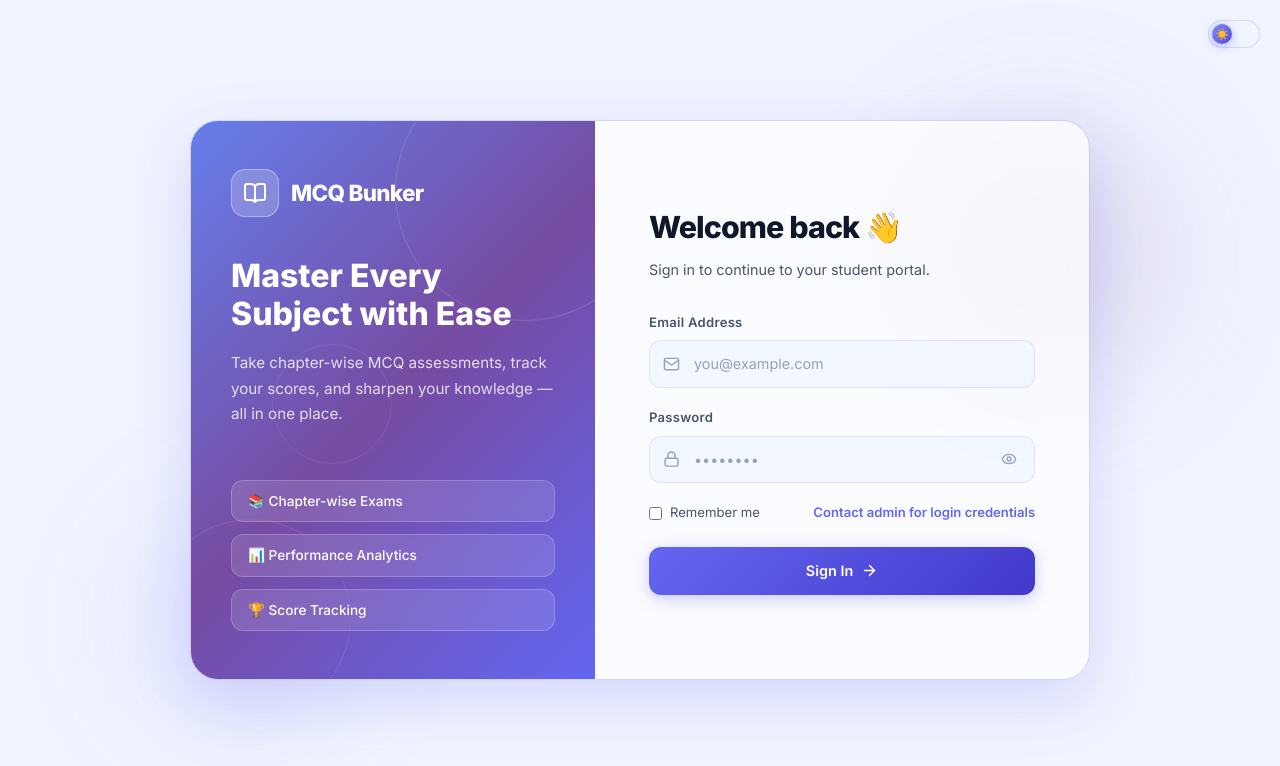
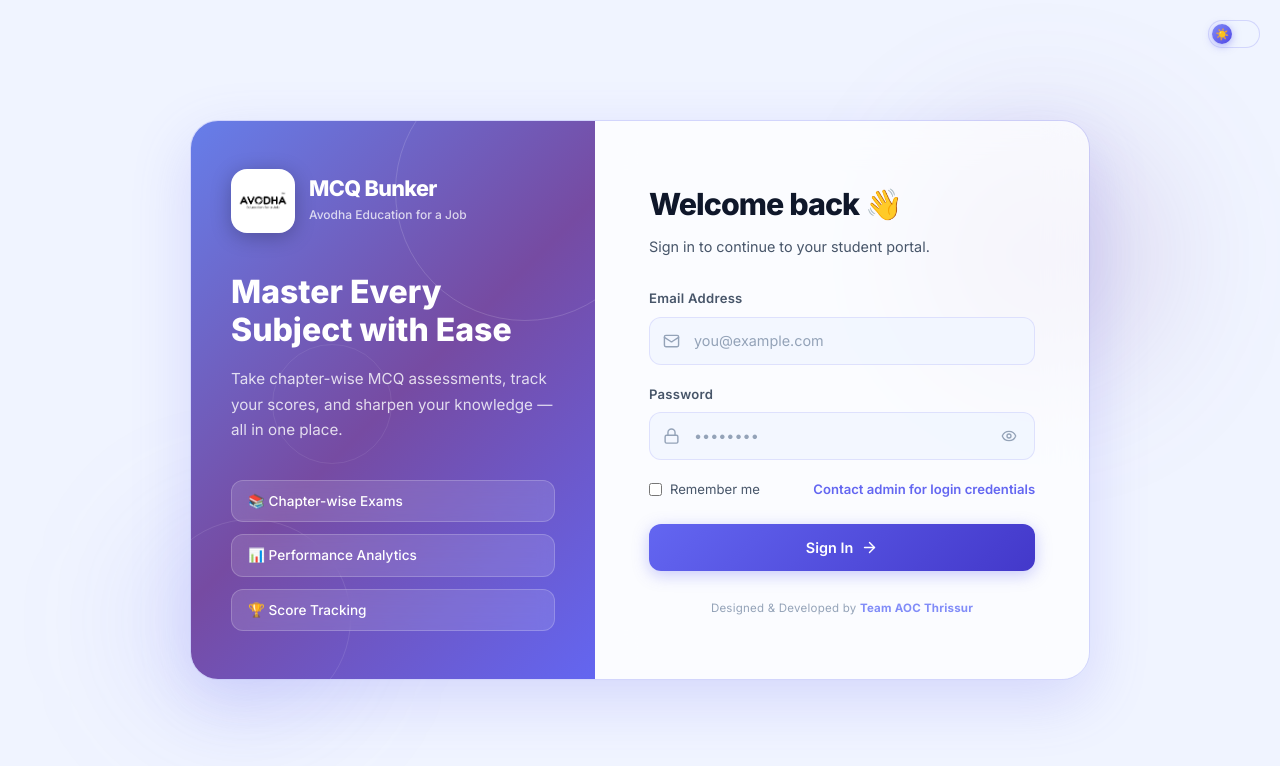
Before and after one commit to sajeevsjv/MCQ-Bunker, a React (Vite) app in the folder frontend/: page /login in a window 1280 px wide. Shown: the top 766 px of the page. Built offline with nearby package versions, Linux system fonts and the light colour scheme; no server answers.

Commit message:
avodha logo added

```diff
--- a/frontend/src/components/layout/StudentLayout.jsx
+++ b/frontend/src/components/layout/StudentLayout.jsx
@@ -3,9 +3,10 @@
 import { useAuth } from '../../context/AuthContext';
 import { useTheme } from '../../context/ThemeContext';
 import {
-  BookOpen, History, LogOut, LayoutDashboard,
-  Menu, X, Sun, Moon, ChevronRight
+  History, LogOut, LayoutDashboard,
+  X, ChevronRight
 } from 'lucide-react';
+import avodhaLogo from '../../assets/avodha-logo.jpg';
 import { motion, AnimatePresence } from 'framer-motion';
 
 const navItems = [
@@ -37,22 +38,34 @@
   return (
     <>
       {/* Brand */}
-      <div style={{ padding: '24px 20px 16px' }}>
-        <div style={{ display: 'flex', alignItems: 'center', gap: 12 }}>
-          <div className="logo-icon">
-            <BookOpen size={20} color="#fff" />
+      <div style={{ padding: '20px 16px 14px' }}>
+        <div style={{ display: 'flex', alignItems: 'center', gap: 10 }}>
+          {/* Avodha Logo */}
+          <div style={{
+            width: 48, height: 48, borderRadius: 12,
+            background: '#fff',
+            display: 'flex', alignItems: 'center', justifyContent: 'center',
+            padding: 4,
+            boxShadow: '0 2px 8px rgba(0,0,0,0.18)',
+            flexShrink: 0,
+          }}>
+            <img
+              src={avodhaLogo}
+              alt="Avodha Logo"
+              style={{ width: '100%', height: '100%', objectFit: 'contain', borderRadius: 8 }}
+            />
           </div>
           <div>
             <h1 style={{
-              fontSize: '1.05rem',
+              fontSize: '1rem',
               fontWeight: 800,
               color: 'var(--text-primary)',
               letterSpacing: '-0.02em',
-              lineHeight: 1.1,
+              lineHeight: 1.15,
               margin: 0,
             }}>MCQ Bunker</h1>
-            <p style={{ fontSize: '0.7rem', color: 'var(--brand-400)', margin: 0, fontWeight: 500 }}>
-              Student Portal
+            <p style={{ fontSize: '0.68rem', color: 'var(--brand-400)', margin: 0, fontWeight: 500 }}>
+              Avodha Student Portal
             </p>
           </div>
         </div>
@@ -255,9 +268,20 @@
             </button>
 
             {/* Logo — mobile only */}
-            <div style={{ display: 'flex', alignItems: 'center', gap: 10 }} className="md-hidden">
-              <div className="logo-icon" style={{ width: 30, height: 30, borderRadius: 8 }}>
-                <BookOpen size={16} color="#fff" />
+            <div style={{ display: 'flex', alignItems: 'center', gap: 8 }} className="md-hidden">
+              <div style={{
+                width: 32, height: 32, borderRadius: 8,
+                background: '#fff',
+                display: 'flex', alignItems: 'center', justifyContent: 'center',
+                padding: 3,
+                boxShadow: '0 2px 6px rgba(0,0,0,0.15)',
+                flexShrink: 0,
+              }}>
+                <img
+                  src={avodhaLogo}
+                  alt="Avodha"
+                  style={{ width: '100%', height: '100%', objectFit: 'contain' }}
+                />
               </div>
               <span style={{ fontWeight: 800, fontSize: '0.95rem', color: 'var(--text-primary)' }}>
                 MCQ Bunker
--- a/frontend/src/pages/Login.jsx
+++ b/frontend/src/pages/Login.jsx
@@ -1,9 +1,10 @@
 import React, { useState } from 'react';
-import { Mail, Lock, ArrowRight, BookOpen, Eye, EyeOff } from 'lucide-react';
+import { Mail, Lock, ArrowRight, Eye, EyeOff } from 'lucide-react';
 import { useAuth } from '../context/AuthContext';
 import { useNavigate, Navigate } from 'react-router-dom';
 import { useTheme } from '../context/ThemeContext';
 import { motion } from 'framer-motion';
+import avodhaLogo from '../assets/avodha-logo.jpg';
 
 const Login = () => {
   const [email, setEmail] = useState('');
@@ -107,20 +108,31 @@
           {/* Logo */}
           <div style={{ position: 'relative', zIndex: 1 }}>
             <div style={{
-              display: 'flex', alignItems: 'center', gap: 12, marginBottom: 40,
+              display: 'flex', alignItems: 'center', gap: 14, marginBottom: 40,
             }}>
+              {/* Avodha logo badge */}
               <div style={{
-                width: 48, height: 48, borderRadius: 14,
-                background: 'rgba(255,255,255,0.2)',
-                backdropFilter: 'blur(8px)',
+                width: 64, height: 64, borderRadius: 16,
+                background: '#fff',
                 display: 'flex', alignItems: 'center', justifyContent: 'center',
-                border: '1px solid rgba(255,255,255,0.35)',
+                padding: 6,
+                boxShadow: '0 4px 20px rgba(0,0,0,0.25)',
+                flexShrink: 0,
               }}>
-                <BookOpen size={24} color="#fff" />
+                <img
+                  src={avodhaLogo}
+                  alt="Avodha"
+                  style={{ width: '100%', height: '100%', objectFit: 'contain' }}
+                />
               </div>
-              <span style={{ fontSize: '1.4rem', fontWeight: 900, color: '#fff', letterSpacing: '-0.03em' }}>
-                MCQ Bunker
-              </span>
+              <div>
+                <span style={{ fontSize: '1.35rem', fontWeight: 900, color: '#fff', letterSpacing: '-0.03em', display: 'block', lineHeight: 1.1 }}>
+                  MCQ Bunker
+                </span>
+                <span style={{ fontSize: '0.75rem', color: 'rgba(255,255,255,0.75)', fontWeight: 500 }}>
+                  Avodha Education for a Job
+                </span>
+              </div>
             </div>
 
             <h2 style={{ fontSize: '2rem', fontWeight: 800, color: '#fff', margin: '0 0 16px', lineHeight: 1.2 }}>
@@ -169,13 +181,27 @@
         >
           {/* Mobile logo */}
           <div style={{
-            display: 'flex', alignItems: 'center', gap: 10,
-            marginBottom: 36,
+            display: 'flex', alignItems: 'center', gap: 12,
+            marginBottom: 32,
           }} className="login-mobile-logo">
-            <div className="logo-icon" style={{ width: 36, height: 36, borderRadius: 10 }}>
-              <BookOpen size={18} color="#fff" />
+            <div style={{
+              width: 44, height: 44, borderRadius: 12,
+              background: '#fff',
+              display: 'flex', alignItems: 'center', justifyContent: 'center',
+              padding: 4,
+              boxShadow: '0 2px 10px rgba(0,0,0,0.15)',
+              flexShrink: 0,
+            }}>
+              <img
+                src={avodhaLogo}
+                alt="Avodha"
+                style={{ width: '100%', height: '100%', objectFit: 'contain' }}
+              />
             </div>
-            <span style={{ fontWeight: 800, fontSize: '1.1rem', color: 'var(--text-primary)' }}>MCQ Bunker</span>
+            <div>
+              <span style={{ fontWeight: 800, fontSize: '1.05rem', color: 'var(--text-primary)', display: 'block', lineHeight: 1.2 }}>MCQ Bunker</span>
+              <span style={{ fontSize: '0.68rem', color: 'var(--brand-400)', fontWeight: 500 }}>Avodha Student Portal</span>
+            </div>
           </div>
 
           <div style={{ marginBottom: 32 }}>
@@ -292,6 +318,19 @@
               )}
             </motion.button>
           </form>
+
+          {/* Team credit */}
+          <p style={{
+            marginTop: 28,
+            textAlign: 'center',
+            fontSize: '0.72rem',
+            color: 'var(--text-muted)',
+            letterSpacing: '0.02em',
+            lineHeight: 1.6,
+          }}>
+            Designed &amp; Developed by{' '}
+            <span style={{ color: 'var(--brand-400)', fontWeight: 700 }}>Team AOC Thrissur</span>
+          </p>
         </motion.div>
       </div>
 
```
Also changed, not shown: frontend/src/assets/avodha-logo.jpg (added).
